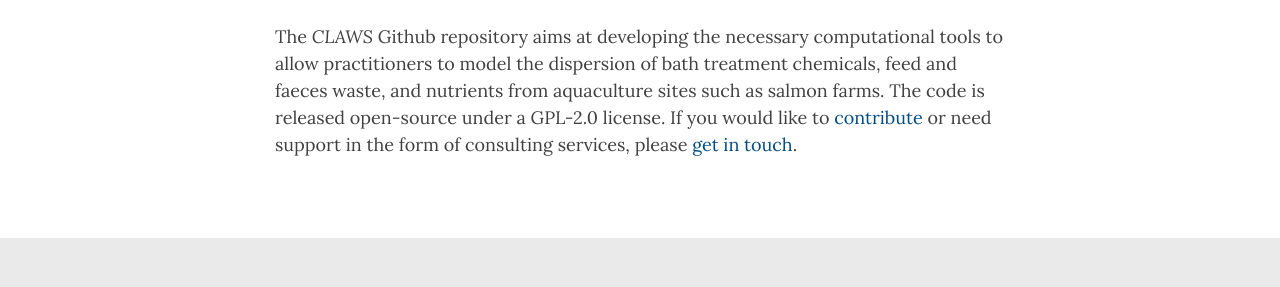
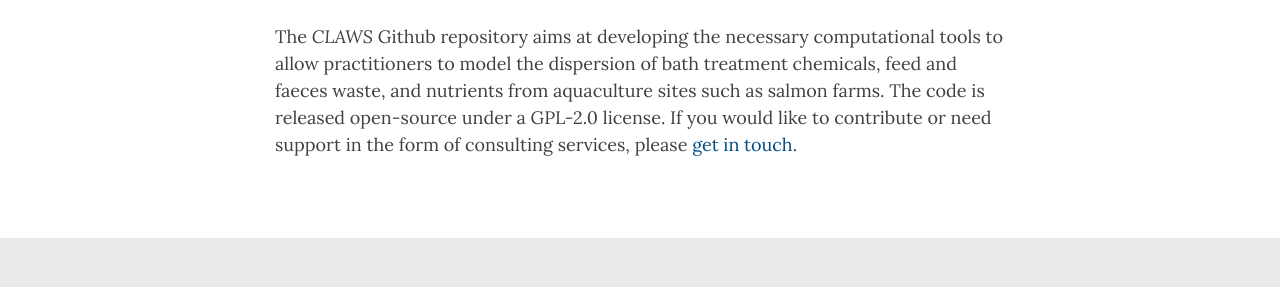
Before and after one commit to claws-scot/claws-scot.github.io, a Jekyll site: the page built from index.html, in a window 1280 px wide and 900 px high, scrolled down 1111 px. Shown: the part 428-715 px from the top of the window. Built offline with Jekyll 4.4.1, drawn with Linux system fonts in a browser that asks for light colours; nearby versions of some CDN libraries; the list of posts is cut into pages by our own code; some of the changed lines change nothing that is shown.

Commit message:
Editing web pages

```diff
--- a/index.html
+++ b/index.html
@@ -181,7 +181,9 @@
   <span class="dot" onclick="currentSlide(18)"></span>
 </div>
 
-<p>The <i>CLAWS</i> Github repository aims at developing the necessary computational tools to allow practitioners to model the dispersion of bath treatment chemicals, feed and faeces waste, and nutrients from aquaculture sites such as salmon farms. The code is released open-source under a GPL-2.0 license. If you would like to <a href="https://claws-scot.github.io/contribute/">contribute</a> or need support in the form of consulting services, please <a href="https://claws-scot.github.io/about">get in touch</a>.
+<p>The <i>CLAWS</i> Github repository aims at developing the necessary computational tools to allow practitioners to model the dispersion of bath treatment chemicals, feed and faeces waste, and nutrients from aquaculture sites such as salmon farms. The code is released open-source under a GPL-2.0 license. If you would like to contribute
+<!--<a href="https://claws-scot.github.io/contribute/">contribute</a> -->
+or need support in the form of consulting services, please <a href="https://claws-scot.github.io/about">get in touch</a>.
 </p>
 
 <!-- Javascript for the slideshow -->
```
